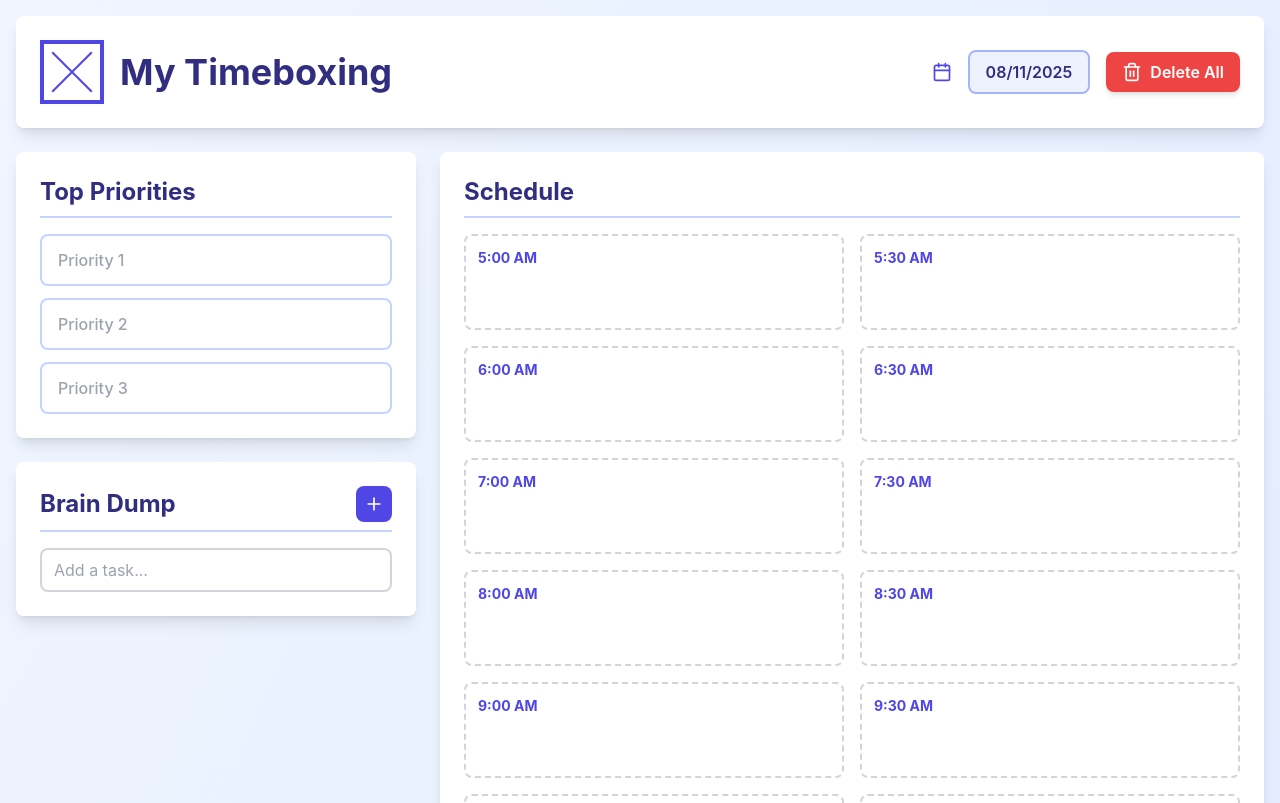
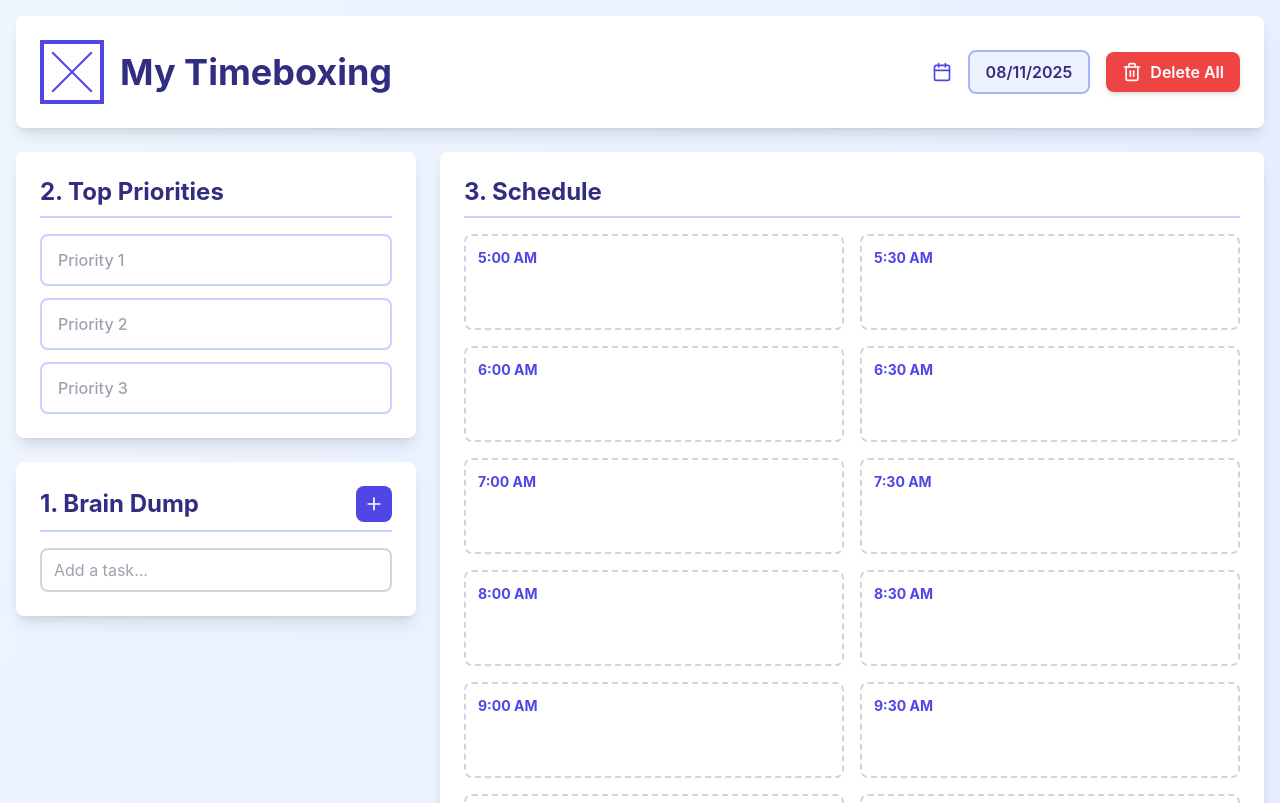
Before and after one commit to RayberAnt/my-timeboxing, a React (Create React App) app: page / in a window 1280 px wide. Shown: the top 803 px of the page. Built offline with nearby package versions, Linux system fonts and the light colour scheme.

Commit message:
Add number to titles of section

```diff
--- a/src/components/TimeboxingApp.jsx
+++ b/src/components/TimeboxingApp.jsx
@@ -555,7 +555,7 @@ export default function TimeboxingApp() {
             <div className="space-y-6">
               <div className="bg-white rounded-lg shadow-lg p-6">
                 <h2 className="text-2xl font-bold text-indigo-900 mb-4 border-b-2 border-indigo-200 pb-2">
-                  Top Priorities
+                  2. Top Priorities
                 </h2>
                 <div className="space-y-3">
                   {topPriorities.map((priority, index) => (
@@ -601,7 +601,7 @@ export default function TimeboxingApp() {
 
               <div className="bg-white rounded-lg shadow-lg p-6">
                 <div className="flex items-center justify-between mb-4 border-b-2 border-indigo-200 pb-2">
-                  <h2 className="text-2xl font-bold text-indigo-900">Brain Dump</h2>
+                  <h2 className="text-2xl font-bold text-indigo-900">1. Brain Dump</h2>
                   <button
                     onClick={addBrainDumpItem}
                     className="p-2 bg-indigo-600 text-white rounded-lg hover:bg-indigo-700 transition-colors"
@@ -649,7 +649,7 @@ export default function TimeboxingApp() {
 
             <div className="lg:col-span-2 bg-white rounded-lg shadow-lg p-6">
               <h2 className="text-2xl font-bold text-indigo-900 mb-4 border-b-2 border-indigo-200 pb-2">
-                Schedule
+                3. Schedule
               </h2>
               <div className="grid grid-cols-2 gap-4">
                 {hours.map((hour) => (
```
